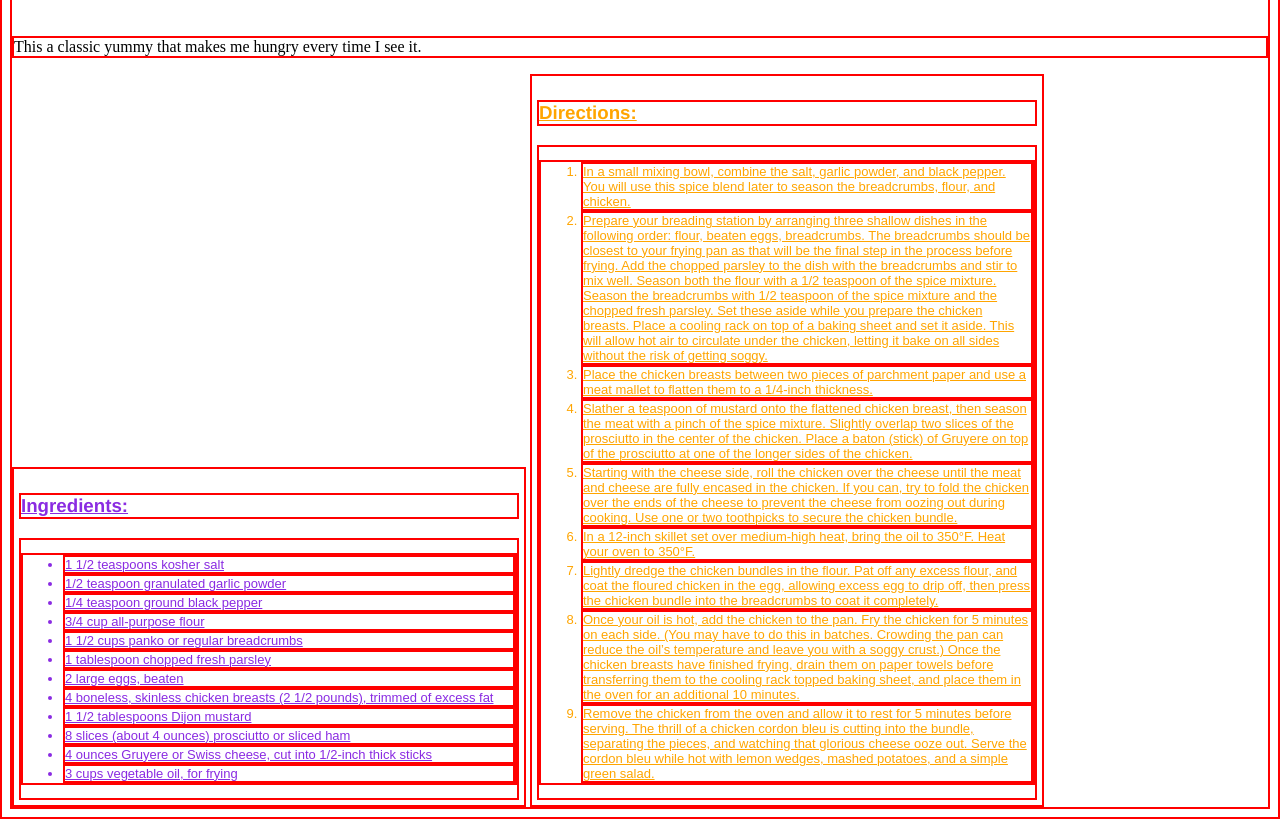
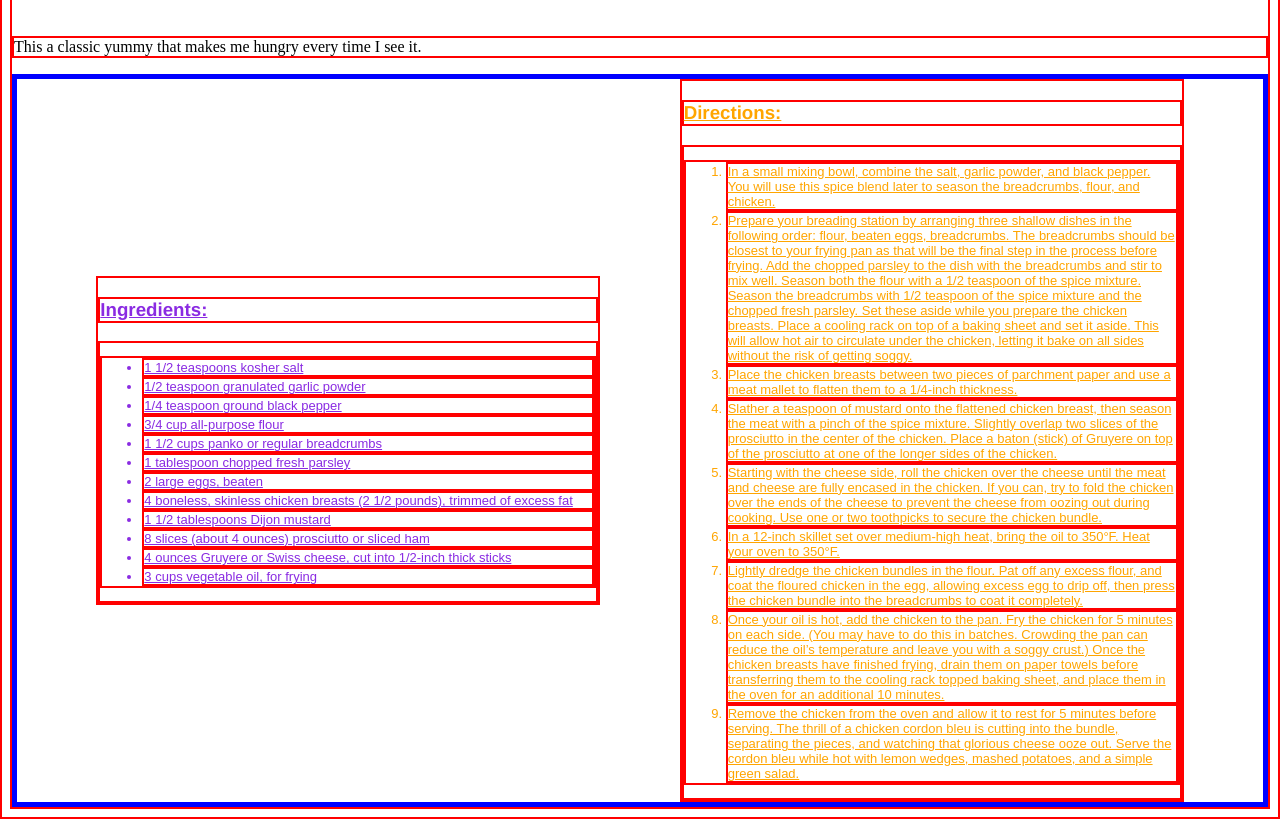
Before and after one commit to d-koda/odin-recipes, a plain HTML site: page odin-recipes/recipes/chickencordonbleu.html in a window 1280 px wide. Shown: the part 649-1468 px from the top of the page. Drawn offline with Linux system fonts and the light colour scheme; files that its build step writes are made by us from their sources; files whose address does not match are found by name.

Commit message:
Learning how to use flexbox, so I spaced a lot of things that I wanted, and also formatted the HTML pages to be significantly more readable IMO.

```diff
--- a/odin-recipes/recipecss.css
+++ b/odin-recipes/recipecss.css
@@ -6,18 +6,31 @@
 
 .ingredients {
     color:blueviolet;
-    display:inline-block;
-    width: 500px;
-    height:auto;
-    padding: 5px;
 }
 
 .directions {
     color:orange;
-    display:inline-block;
-    width: 500px;
-    height:auto;
-    padding: 5px;
+}
+
+.flexbox-container {
+    display: flex;
+    flex-direction:row;
+    border:5px solid blue;
+    justify-content: space-evenly;
+    align-items:center;
+    flex-basis: 0;
+}
+
+.flexbox-item {
+    width:500px;
+}
+
+.fb1{
+    flex-basis: auto;
+}
+
+.fb2{
+    flex-basis: auto;
 }
 
 img {
--- a/odin-recipes/recipes/chickencordonbleu.html
+++ b/odin-recipes/recipes/chickencordonbleu.html
@@ -10,8 +10,8 @@
         <h1>Chicken Cordon Bleu</h1>
         <img src="./chickencordonbleu.jpg">
         <p>This a classic yummy that makes me hungry every time I see it.</p>
-
-        <div class="ingredients"><h3>Ingredients:</h3>
+        <div class="flexbox-container">
+            <div class="ingredients flexbox-item fb1"><h3>Ingredients:</h3>
                 <div class="list"><ul>
                     <li>1 1/2 teaspoons kosher salt</li>
                     <li>1/2 teaspoon granulated garlic powder</li>
@@ -25,11 +25,10 @@
                     <li>8 slices (about 4 ounces) prosciutto or sliced ham</li>
                     <li>4 ounces Gruyere or Swiss cheese, cut into 1/2-inch thick sticks</li>
                     <li>3 cups vegetable oil, for frying</li>
-        </ul>
-        </div>
+                </ul></div>
             </div>
 
-        <div class="directions"><h3>Directions:</h3>
+            <div class="directions flexbox-item fb2"><h3>Directions:</h3>
                 <div class="list"><ol>
                     <li>In a small mixing bowl, combine the salt, garlic powder, and black pepper. You will use this spice blend later to season the breadcrumbs, flour, and chicken.</li>
                     <li>Prepare your breading station by arranging three shallow dishes in the following order: flour, beaten eggs, breadcrumbs. The breadcrumbs should be closest to your frying pan as that will be the final step in the process before frying. Add the chopped parsley to the dish with the breadcrumbs and stir to mix well. Season both the flour with a 1/2 teaspoon of the spice mixture. Season the breadcrumbs with 1/2 teaspoon of the spice mixture and the chopped fresh parsley. Set these aside while you prepare the chicken breasts. Place a cooling rack on top of a baking sheet and set it aside. This will allow hot air to circulate under the chicken, letting it bake on all sides without the risk of getting soggy.</li>
@@ -40,7 +39,7 @@
                     <li>Lightly dredge the chicken bundles in the flour. Pat off any excess flour, and coat the floured chicken in the egg, allowing excess egg to drip off, then press the chicken bundle into the breadcrumbs to coat it completely.</li>
                     <li>Once your oil is hot, add the chicken to the pan. Fry the chicken for 5 minutes on each side. (You may have to do this in batches. Crowding the pan can reduce the oil’s temperature and leave you with a soggy crust.) Once the chicken breasts have finished frying, drain them on paper towels before transferring them to the cooling rack topped baking sheet, and place them in the oven for an additional 10 minutes.</li>
                     <li>Remove the chicken from the oven and allow it to rest for 5 minutes before serving. The thrill of a chicken cordon bleu is cutting into the bundle, separating the pieces, and watching that glorious cheese ooze out. Serve the cordon bleu while hot with lemon wedges, mashed potatoes, and a simple green salad.</li>
-        </ol>
+                </ol></div>
             </div>
         </div>
     </body>
```
Also changed, not shown: odin-recipes/recipes/macandcheese.html (+4 -3 lines), odin-recipes/recipes/shrimpskewers.html (+4 -3 lines). Lines whose indentation alone changed are shown as unchanged.
